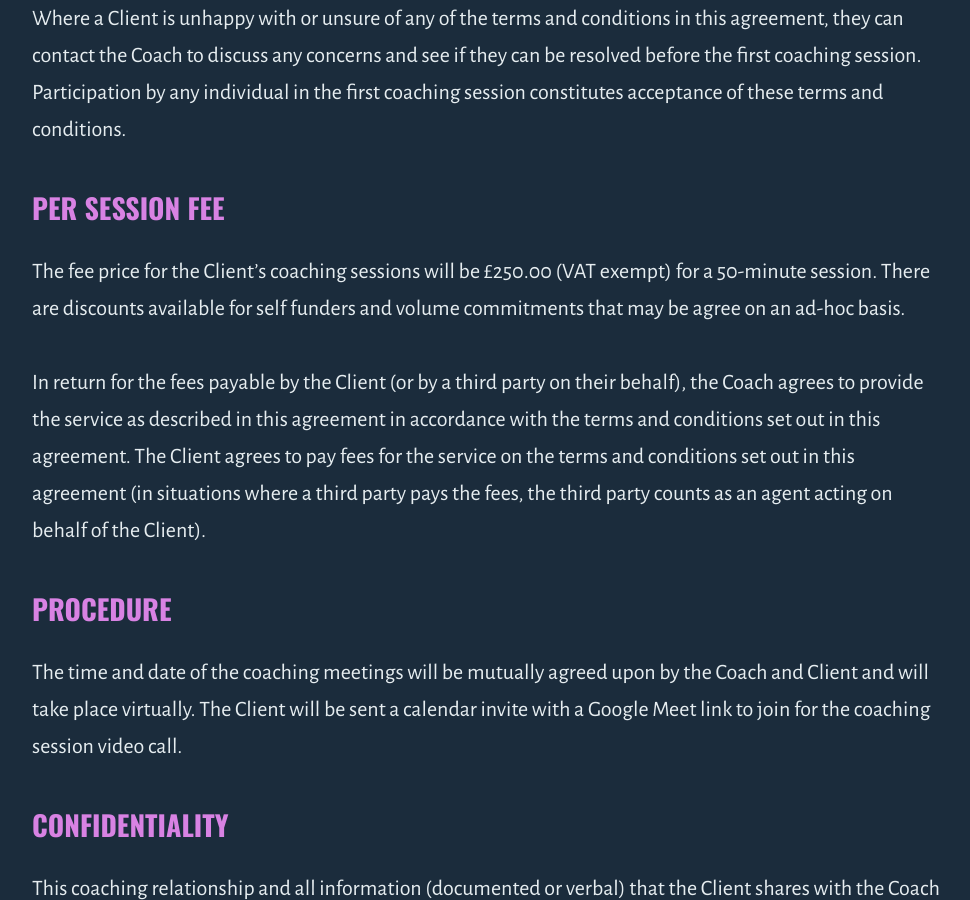
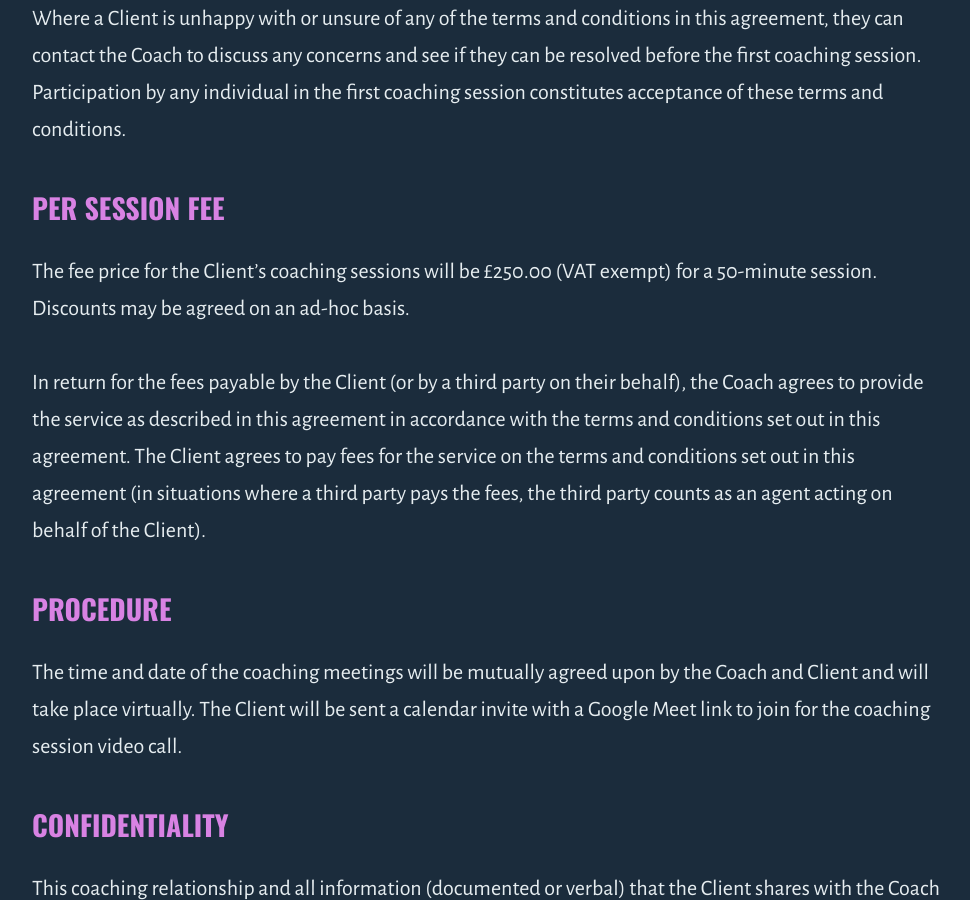
Before and after one commit to outragedpinkracoon/outragedpinkracoon.github.io, a Jekyll site: the page built from coaching-disclaimer-and-terms.md, in a window 1280 px wide and 900 px high, scrolled down 3265 px. Shown: the whole window, without its empty margins (149-1119 px from the left). Built offline with Jekyll 4.4.1, drawn with Linux system fonts in a browser that asks for light colours; comment, search, counter and statistics services are not loaded.

Commit message:
T&C update

```diff
--- a/coaching-disclaimer-and-terms.md
+++ b/coaching-disclaimer-and-terms.md
@@ -46,12 +46,13 @@ The Coach may agree to provide additional coaching sessions after completion of
 Where a Client is unhappy with or unsure of any of the terms and conditions in this agreement, they can contact the Coach to discuss any concerns and see if they can be resolved before the first coaching session. Participation by any individual in the first coaching session constitutes acceptance of these terms and conditions.
 
 ### Per Session Fee
-The fee price for the Client’s coaching sessions will be £250.00 (VAT exempt) for a 50-minute session. There are discounts available for self funders and volume commitments that may be agree on an ad-hoc basis.
+The fee price for the Client’s coaching sessions will be £250.00 (VAT exempt) for a 50-minute session. Discounts may be agreed on an ad-hoc basis.
 
 In return for the fees payable by the Client (or by a third party on their behalf), the Coach agrees to provide the service as described in this agreement in accordance with the terms and conditions set out in this agreement. The Client agrees to pay fees for the service on the terms and conditions set out in this agreement (in situations where a third party pays the fees, the third party counts as an agent acting on behalf of the Client).
 
 ### Procedure
 The time and date of the coaching meetings will be mutually agreed upon by the Coach and Client and will take place virtually. The Client will be sent a calendar invite with a Google Meet link to join for the coaching session video call.
+
 ### Confidentiality
 This coaching relationship and all information (documented or verbal) that the Client shares with the Coach as part of this relationship will be treated as confidential but is not considered a legally confidential relationship (like in Medicine or Law). The Coach agrees not to disclose any information about the Client without the Client’s written consent. The Coach will not disclose the Client’s name as a reference without the Client’s consent. Confidential information does not include information that: (a) was in the Coach’s possession before its being furnished by the Client; (b) is generally known to the public or in the Client’s industry; (c) is obtained by the Coach from a third party, without breach of any obligation to the Client; (d) is independently developed by the Coach without the use of or reference to the Client’s confidential information; or (e) that the Coach is required by law to disclose.
 
```
